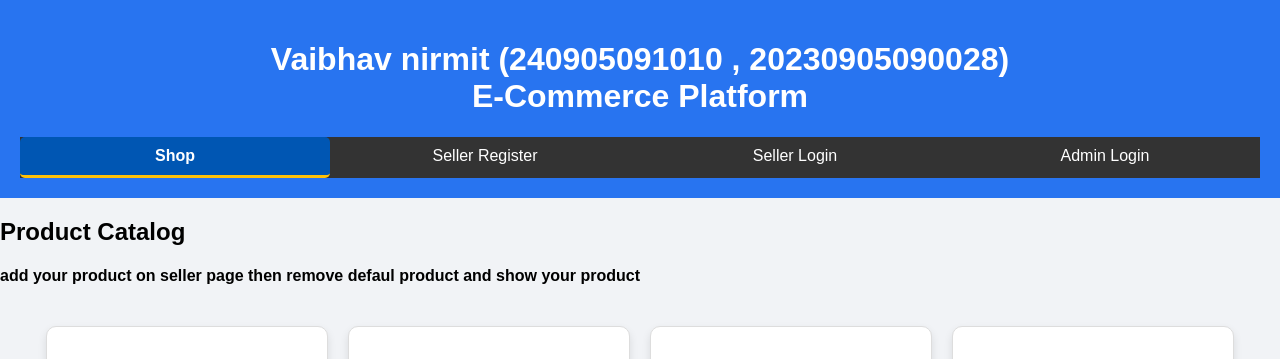
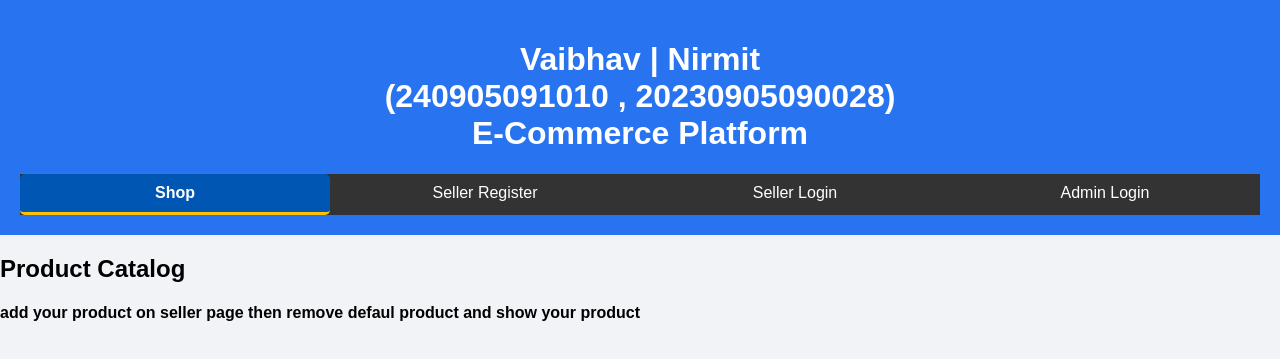
Before and after one commit to vaibhav997919/vaib-commerce, a plain HTML site: page index.html in a window 1280 px wide. Shown: the top 359 px of the page. Drawn offline with Linux system fonts and the light colour scheme.

Commit message:
Update index.html

```diff
--- a/index.html
+++ b/index.html
@@ -8,7 +8,7 @@
 </head>
 <body>
     <header>
-        <h1>Vaibhav nirmit (240905091010 , 20230905090028) <br> E-Commerce Platform</h1>
+        <h1>Vaibhav | Nirmit <br> (240905091010 , 20230905090028) <br> E-Commerce Platform</h1>
         <nav>
             <ul>
                 <li><a href="#" id="user-tab" class="active">Shop</a></li>
```
